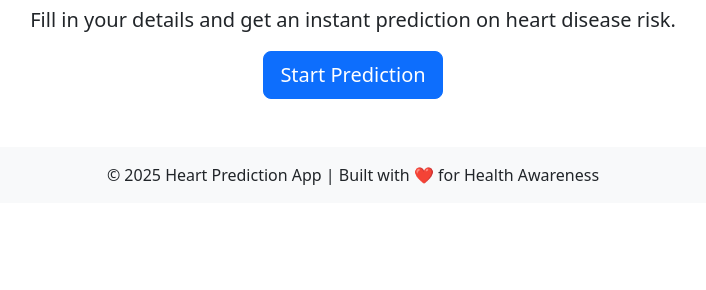
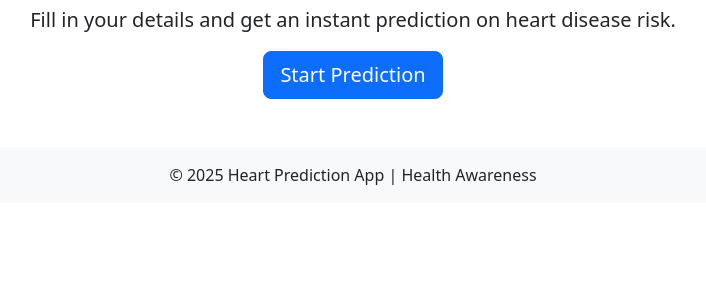
Before and after one commit to Ayesha-67/Heart_Disease_Prediction, a Flask app: page / in a window 1280 px wide. Shown: the part 209-499 px from the top of the page, without its empty margins (287-993 px from the left). Run offline with Flask 3, Linux system fonts and the light colour scheme.

Commit message:
updated footer

```diff
--- a/templates/about.html
+++ b/templates/about.html
@@ -65,7 +65,7 @@
 
     <!-- Footer -->
     <footer class="text-center mt-5 py-3 bg-light">
-        <p>&copy; 2025 Heart Prediction App | Built with ❤️ for Health Awareness</p>
+        <p>&copy; 2025 Heart Prediction App | Health Awareness</p>
     </footer>
 
     <script src="https://cdn.jsdelivr.net/npm/bootstrap@5.3.0/dist/js/bootstrap.bundle.min.js"></script>
--- a/templates/home.html
+++ b/templates/home.html
@@ -43,7 +43,7 @@
 
     <!-- Footer -->
     <footer class="text-center mt-5 py-3 bg-light">
-        <p>&copy; 2025 Heart Prediction App | Built with ❤️ for Health Awareness</p>
+        <p>&copy; 2025 Heart Prediction App | Health Awareness</p>
     </footer>
 
     <script src="https://cdn.jsdelivr.net/npm/bootstrap@5.3.0/dist/js/bootstrap.bundle.min.js"></script>
--- a/templates/index.html
+++ b/templates/index.html
@@ -143,7 +143,7 @@
 
     <!-- Footer -->
     <footer class="text-center mt-5 py-3 bg-light">
-        <p>&copy; 2025 Heart Prediction App | Built with ❤️ for Health Awareness</p>
+        <p>&copy; 2025 Heart Prediction App | Health Awareness</p>
     </footer>
 
     <script src="https://cdn.jsdelivr.net/npm/bootstrap@5.3.0/dist/js/bootstrap.bundle.min.js"></script>
--- a/templates/result.html
+++ b/templates/result.html
@@ -50,7 +50,7 @@
 
     <!-- Footer -->
     <footer class="text-center mt-5 py-3 bg-light">
-        <p>&copy; 2025 Heart Prediction App | Stay Heart Healthy ❤️</p>
+        <p>&copy; 2025 Heart Prediction App | Stay Heart Healthy </p>
     </footer>
 
     <script src="https://cdn.jsdelivr.net/npm/bootstrap@5.3.0/dist/js/bootstrap.bundle.min.js"></script>
```
